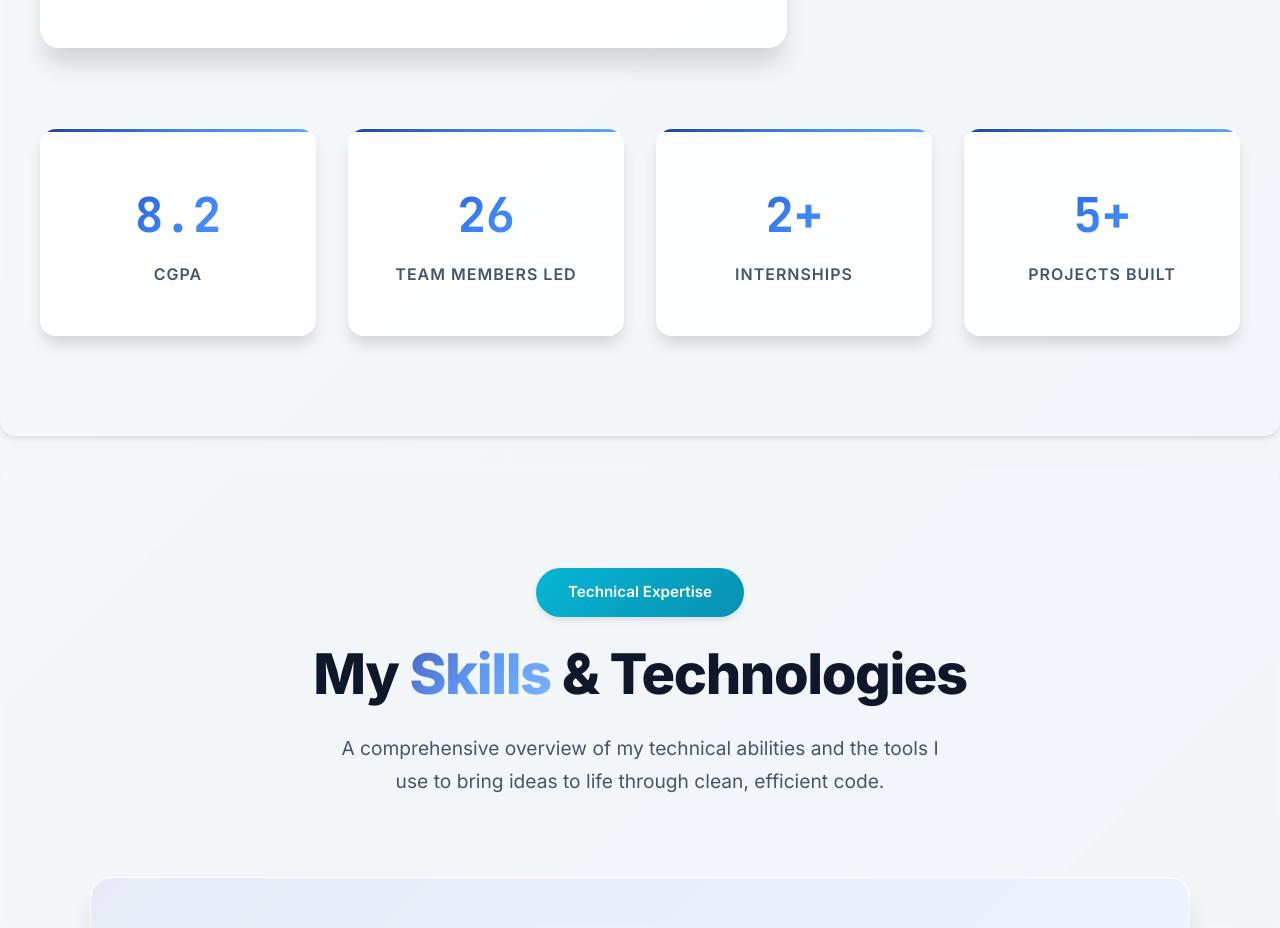
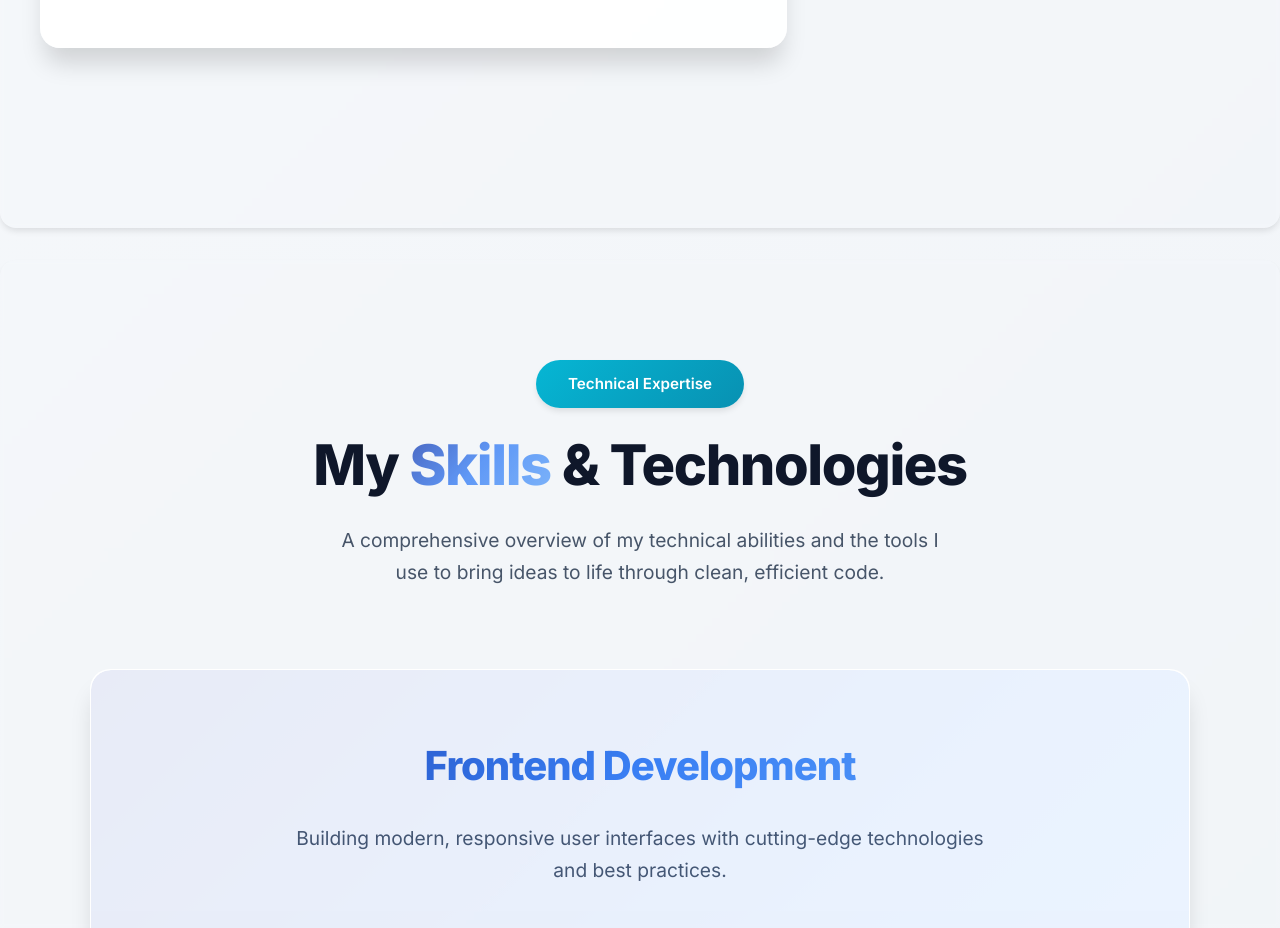
Before and after one commit to RaghuRajMathur/raghuraj-portfolio, a Next.js app: page / in a window 1280 px wide. Shown: the part 2500-3428 px from the top of the page. Built offline with nearby package versions, Linux system fonts and the light colour scheme.

Commit message:
some minor changes

```diff
--- a/src/components/About.js
+++ b/src/components/About.js
@@ -79,25 +79,6 @@ export default function About() {
             </div>
           </div>
         </div>
-
-        <div className={styles.aboutStats}>
-          <div className={styles.statItem}>
-            <div className={styles.statNumber}>8.2</div>
-            <div className={styles.statLabel}>CGPA</div>
-          </div>
-          <div className={styles.statItem}>
-            <div className={styles.statNumber}>26</div>
-            <div className={styles.statLabel}>Team Members Led</div>
-          </div>
-          <div className={styles.statItem}>
-            <div className={styles.statNumber}>2+</div>
-            <div className={styles.statLabel}>Internships</div>
-          </div>
-          <div className={styles.statItem}>
-            <div className={styles.statNumber}>5+</div>
-            <div className={styles.statLabel}>Projects Built</div>
-          </div>
-        </div>
       </div>
     </section>
   );
```
Also changed, not shown: 1 other file (tests, documents, lock files or other folders).
